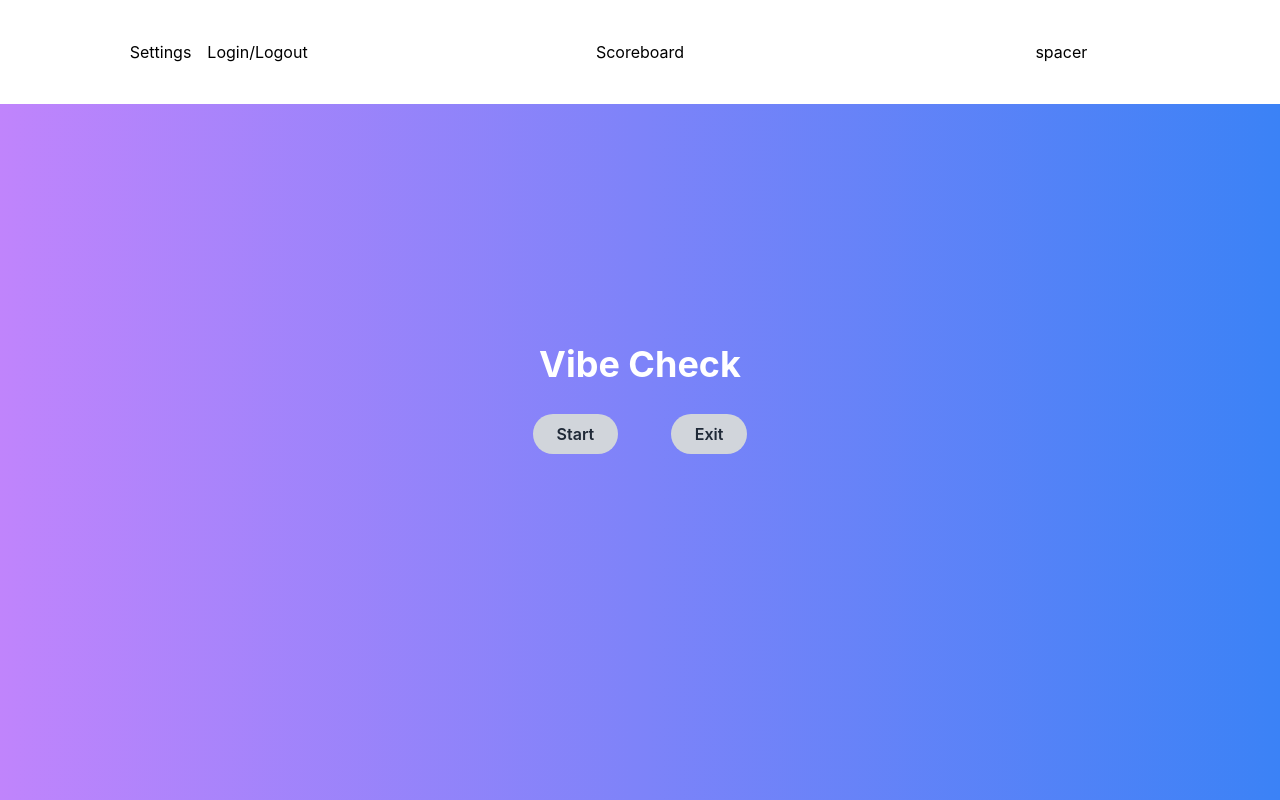
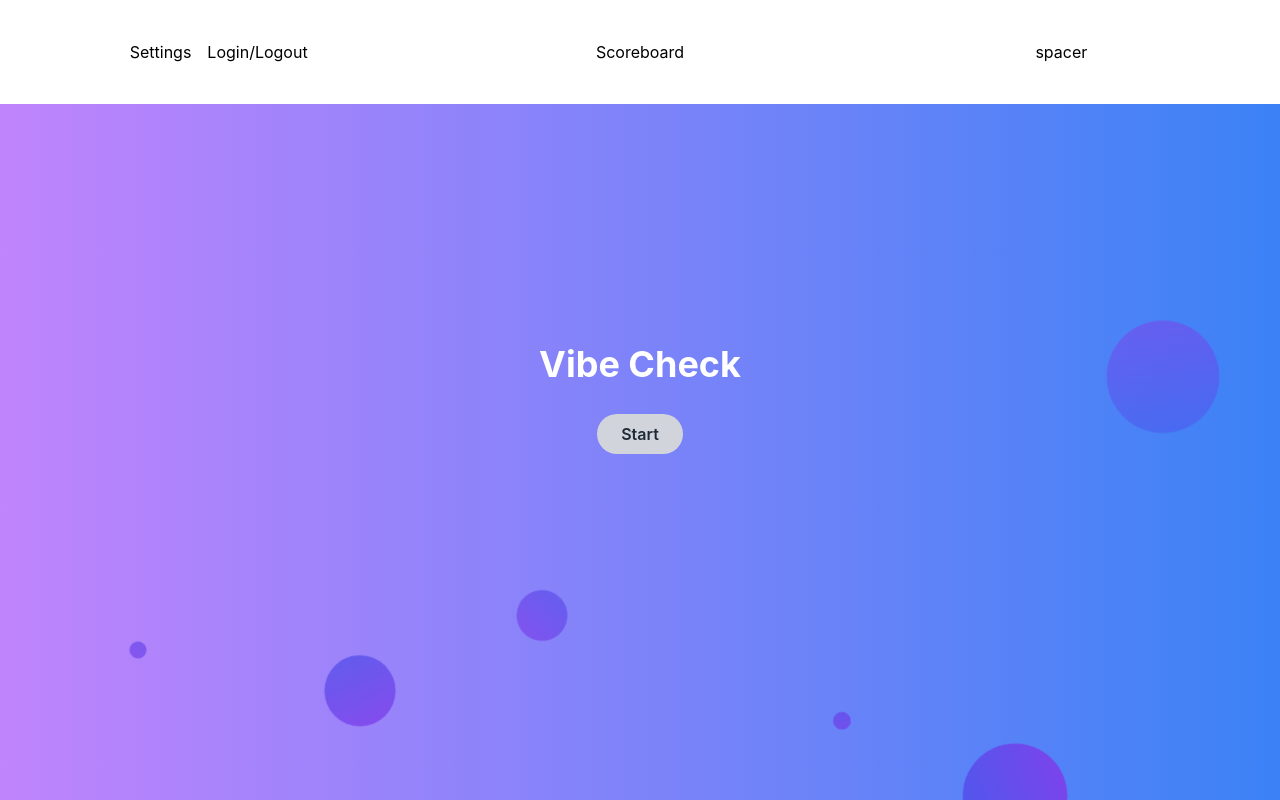
Before and after one commit to JawaraGordon/vibe-check, a React (Create React App) app: page / in a window 1280 px wide. Built offline with nearby package versions, Linux system fonts and the light colour scheme.

Commit message:
Update the styling to better fit the theme: Updated the global CSS with animation on the Main screen and neon-retro cursor pointers

```diff
--- a/src/components/GameSetup.js
+++ b/src/components/GameSetup.js
@@ -1,6 +1,6 @@
 import { useEffect } from 'react';
 import { useNavigate } from 'react-router-dom';
-import Header from '../components/common/Header';
+
 import Button from '../components/common/Button';
 
 const GameSetup = ({ onPlayerReady, playerOneReady, playerTwoReady }) => {
@@ -41,14 +41,13 @@ const GameSetup = ({ onPlayerReady, playerOneReady, playerTwoReady }) => {
 
   return (
     <>
-      <Header />
       <div className="bg-gradient-to-r from-purple-400 to-blue-500 flex flex-col justify-center items-center h-screen">
         <h1 className="text-white text-4xl font-bold leading-none mb-8">
           Game Setup
         </h1>
         <div className="flex justify-center w-full px-28">
           <div className="flex justify-between space-x-48">
-            <div className="bg-white p-8">
+            <div className="bg-purple-600 p-8 rounded-lg">
               <h2>Player 1 Intensity</h2>
               <input type="range" min="1" max="100" />
               <Button
@@ -56,7 +55,7 @@ const GameSetup = ({ onPlayerReady, playerOneReady, playerTwoReady }) => {
                 onClick={() => togglePlayerReady(1)}
               />
             </div>
-            <div className="bg-white p-8">
+            <div className="bg-blue-600 p-8 rounded-lg">
               <h2>Player 2 Intensity</h2>
               <input type="range" min="1" max="100" />
               <Button
@@ -67,7 +66,7 @@ const GameSetup = ({ onPlayerReady, playerOneReady, playerTwoReady }) => {
           </div>
         </div>
 
-        <div className="bg-white p-8 mt-28">
+        <div className="bg-gradient-to-r from-purple-400 to-blue-500 p-8 rounded-lg mt-28">
           <h2>Game Intensity</h2>
           <input
             type="range"
--- a/src/components/Main.js
+++ b/src/components/Main.js
@@ -6,21 +6,35 @@ const Main = () => {
   const navigate = useNavigate();
 
   const handleStartClick = () => {
-    navigate('/setup'); // Navigates to the setup screen
+    navigate('/setup');
   };
 
   return (
     <>
       <Header />
       <div className="bg-gradient-to-r from-purple-400 to-blue-500 flex flex-col justify-center items-center h-screen">
-        <h1 className="text-white text-4xl font-bold leading-none mb-8">
+        <h1 className="text-white text-4xl font-bold leading-none mb-8 ">
           Vibe Check
         </h1>
         <div className="flex flex-row justify-evenly items-center w-full max-w-xs">
           <Button label="Start" onClick={handleStartClick} />
-          <Button label="Exit" onClick={() => {}} />
+          {/* <Button label="Exit" onClick={() => {}} /> */}
         </div>
       </div>
+      <div class="area" >
+            <ul class="circles">
+                    <li></li>
+                    <li></li>
+                    <li></li>
+                    <li></li>
+                    <li></li>
+                    <li></li>
+                    <li></li>
+                    <li></li>
+                    <li></li>
+                    <li></li>
+            </ul>
+    </div >
     </>
   );
 };
--- a/src/index.css
+++ b/src/index.css
@@ -9,9 +9,153 @@ body {
     sans-serif;
   -webkit-font-smoothing: antialiased;
   -moz-osx-font-smoothing: grayscale;
+  cursor: url('../src/assets/images/neon-cursor.png'), auto;
+}
+
+button {
+  z-index: 1;
+}
+
+input {
+  z-index: 2;
+}
+
+button:hover,
+input:hover {
+  cursor: url('../src/assets/images/neon-hand.png'), auto;
 }
 
 code {
   font-family: source-code-pro, Menlo, Monaco, Consolas, 'Courier New',
     monospace;
 }
+
+.area {
+  background: #4e54c8;
+  background: -webkit-linear-gradient(to left, #8f94fb, #4e54c8);
+  width: 100%;
+  height: 100%;
+  z-index: 0;
+}
+
+.circles {
+  position: absolute;
+  top: 0;
+  left: 0;
+  width: 100%;
+  height: 100%;
+  overflow: hidden;
+  z-index: 0;
+}
+
+.circles li {
+  position: absolute;
+  display: block;
+  list-style: none;
+  width: 20px;
+  height: 20px;
+  background: transparent;
+  border-radius: 50%;
+  animation: animate 25s linear infinite;
+  bottom: -150px;
+  overflow: hidden;
+}
+
+.circles li:before {
+  content: "";
+  position: absolute;
+  top: -50px;
+  left: -100px;
+  right: -100px;
+  bottom: -100px;
+  background: linear-gradient(#9333E9, #2463EB);
+  z-index: -1;
+}
+
+.circles li:nth-child(1) {
+  left: 25%;
+  width: 80px;
+  height: 80px;
+  animation-delay: 0s;
+}
+
+.circles li:nth-child(2) {
+  left: 10%;
+  width: 20px;
+  height: 20px;
+  animation-delay: 2s;
+  animation-duration: 12s;
+}
+
+.circles li:nth-child(3) {
+  left: 70%;
+  width: 20px;
+  height: 20px;
+  animation-delay: 4s;
+}
+
+.circles li:nth-child(4) {
+  left: 40%;
+  width: 60px;
+  height: 60px;
+  animation-delay: 0s;
+  animation-duration: 18s;
+}
+
+.circles li:nth-child(5) {
+  left: 65%;
+  width: 20px;
+  height: 20px;
+  animation-delay: 0s;
+}
+
+.circles li:nth-child(6) {
+  left: 75%;
+  width: 110px;
+  height: 110px;
+  animation-delay: 3s;
+}
+
+.circles li:nth-child(7) {
+  left: 35%;
+  width: 150px;
+  height: 150px;
+  animation-delay: 7s;
+}
+
+.circles li:nth-child(8) {
+  left: 50%;
+  width: 25px;
+  height: 25px;
+  animation-delay: 15s;
+  animation-duration: 45s;
+}
+
+.circles li:nth-child(9) {
+  left: 20%;
+  width: 15px;
+  height: 15px;
+  animation-delay: 2s;
+  animation-duration: 35s;
+}
+
+.circles li:nth-child(10) {
+  left: 85%;
+  width: 150px;
+  height: 150px;
+  animation-delay: 0s;
+  animation-duration: 11s;
+}
+
+@keyframes animate {
+  0% {
+    transform: translateY(0) rotate(0deg) scale(1);
+    opacity: 1;
+    border-radius: 150px;
+  }
+  100% {
+    transform: translateY(-1000px) rotate(720deg) scale(0.5);
+    opacity: 0;
+    border-radius: 150px;
+  }
+}
```
Also changed, not shown: src/assets/images/neon-cursor.png (added), src/assets/images/neon-hand.png (added), 1 other file (tests, documents, lock files or other folders).
